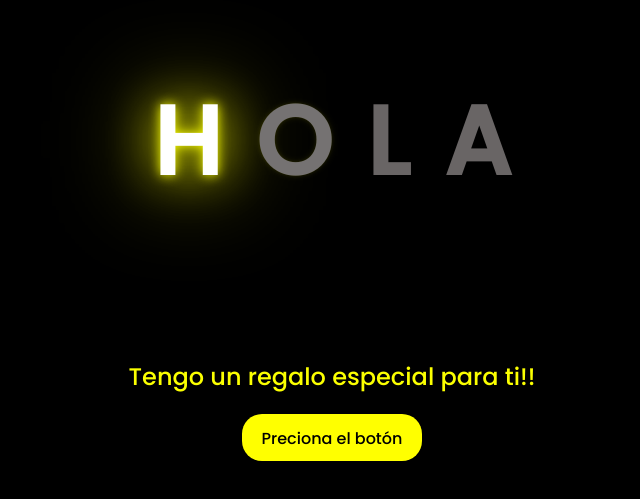
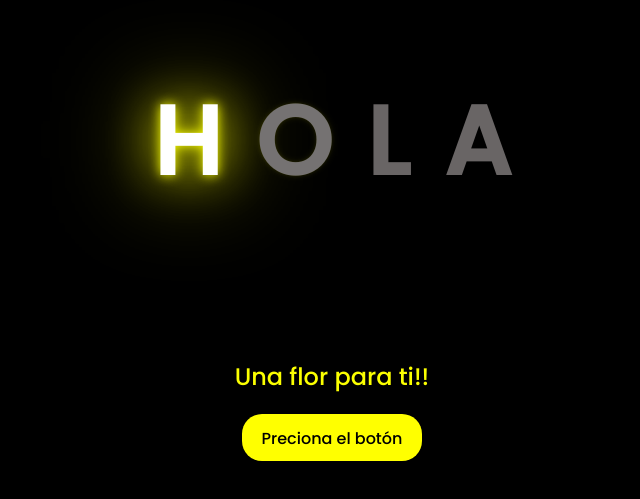
Before and after one commit to trabajosHub/flores, a plain HTML site: page index.html in a window 1280 px wide. Shown: the part 143-642 px from the top of the page, without its empty margins (316-956 px from the left). Drawn offline with Linux system fonts and the light colour scheme.

Commit message:
Update index.html

```diff
--- a/index.html
+++ b/index.html
@@ -33,7 +33,7 @@
         <span></span>
     </div>
     <div class="description">
-        <span>Tengo un regalo especial para ti!!</span>
+        <span>Una flor para ti!!</span>
     </div>
     <div class="button">
         <button>
```
